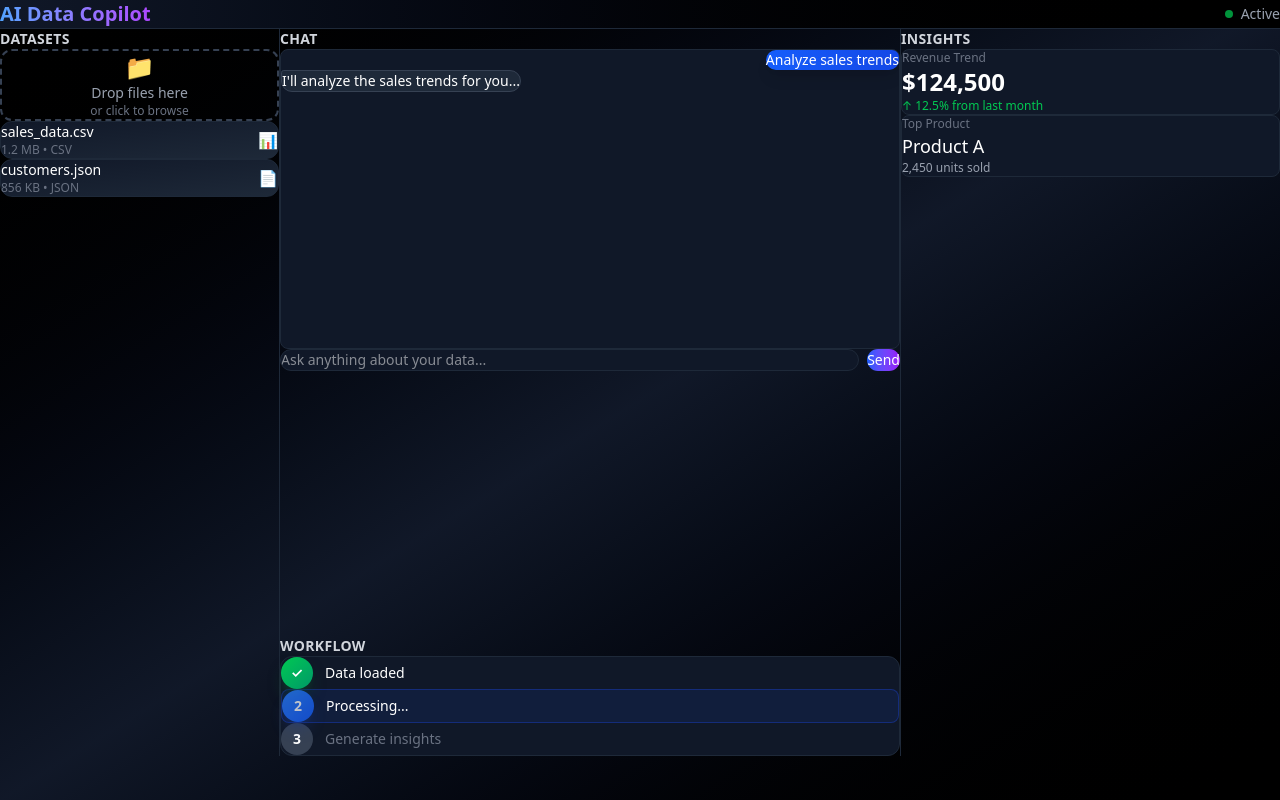
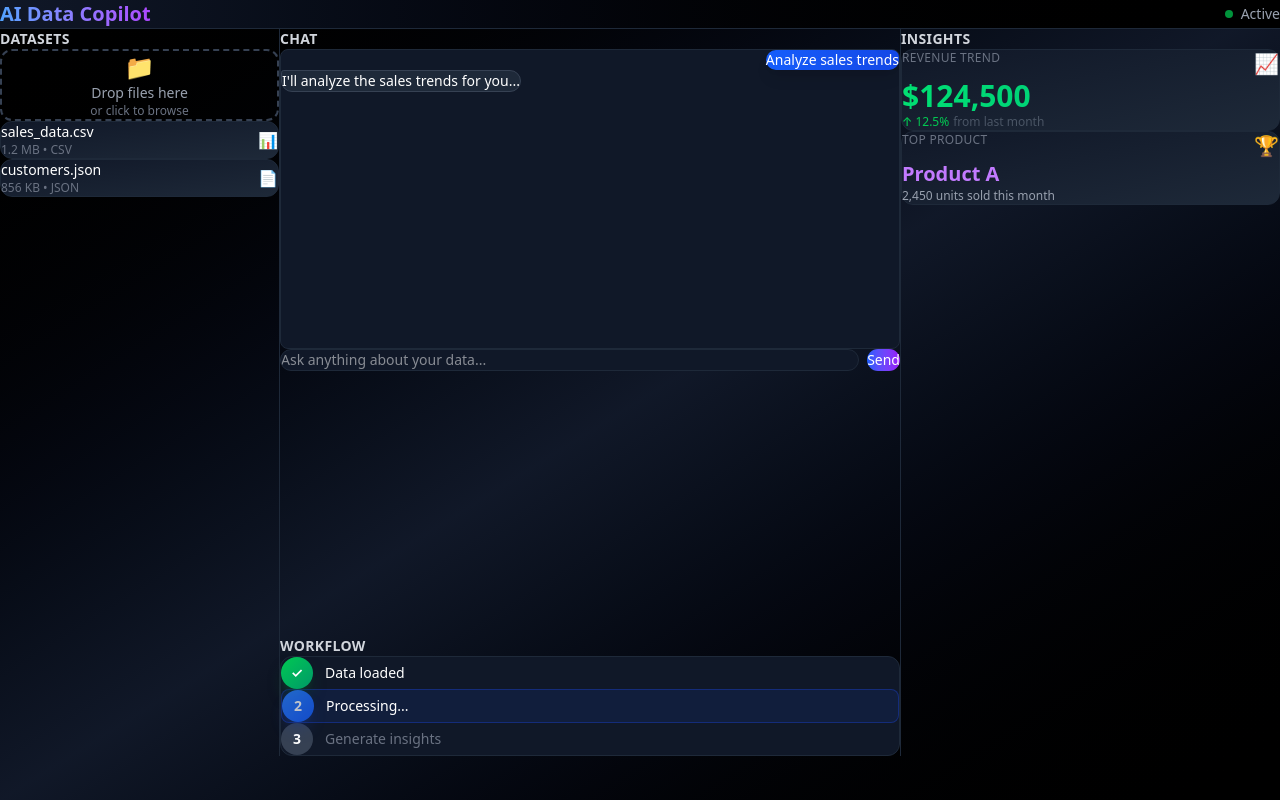
Before and after one commit to Prajwal0422/AI-Copilot-for-Data-Analysis, a Next.js app in the folder frontend/: page / in a window 1280 px wide. Built offline with nearby package versions, Linux system fonts and the light colour scheme.

Commit message:
style: redesign insight cards with gradients and icons

```diff
--- a/frontend/app/page.tsx
+++ b/frontend/app/page.tsx
@@ -114,16 +114,25 @@ export default function Home() {
           <h2 className="text-sm font-semibold mb-6 text-gray-300 uppercase tracking-wide">Insights</h2>
 
           {/* Output Card */}
-          <div className="bg-gray-900 rounded-lg border border-gray-800 p-4 mb-4 hover:shadow-lg hover:shadow-blue-900/20 transition-all">
-            <div className="text-xs text-gray-500 mb-2">Revenue Trend</div>
-            <div className="text-2xl font-semibold mb-1">$124,500</div>
-            <div className="text-xs text-green-500">↑ 12.5% from last month</div>
+          <div className="bg-gradient-to-br from-gray-900 to-gray-800 rounded-xl border border-gray-800 p-5 mb-4 hover:shadow-xl hover:shadow-green-900/30 hover:border-green-800/50 transition-all group">
+            <div className="flex items-start justify-between mb-3">
+              <div className="text-xs text-gray-500 uppercase tracking-wide">Revenue Trend</div>
+              <div className="text-xl">📈</div>
+            </div>
+            <div className="text-3xl font-bold mb-2 bg-gradient-to-r from-green-400 to-emerald-500 bg-clip-text text-transparent">$124,500</div>
+            <div className="flex items-center gap-1 text-xs text-green-500 font-medium">
+              <span>↑ 12.5%</span>
+              <span className="text-gray-600">from last month</span>
+            </div>
           </div>
 
-          <div className="bg-gray-900 rounded-lg border border-gray-800 p-4 hover:shadow-lg hover:shadow-purple-900/20 transition-all">
-            <div className="text-xs text-gray-500 mb-2">Top Product</div>
-            <div className="text-lg font-medium mb-1">Product A</div>
-            <div className="text-xs text-gray-400">2,450 units sold</div>
+          <div className="bg-gradient-to-br from-gray-900 to-gray-800 rounded-xl border border-gray-800 p-5 hover:shadow-xl hover:shadow-purple-900/30 hover:border-purple-800/50 transition-all group">
+            <div className="flex items-start justify-between mb-3">
+              <div className="text-xs text-gray-500 uppercase tracking-wide">Top Product</div>
+              <div className="text-xl">🏆</div>
+            </div>
+            <div className="text-xl font-bold mb-2 text-purple-400">Product A</div>
+            <div className="text-xs text-gray-400">2,450 units sold this month</div>
           </div>
         </div>
       </div>
```
